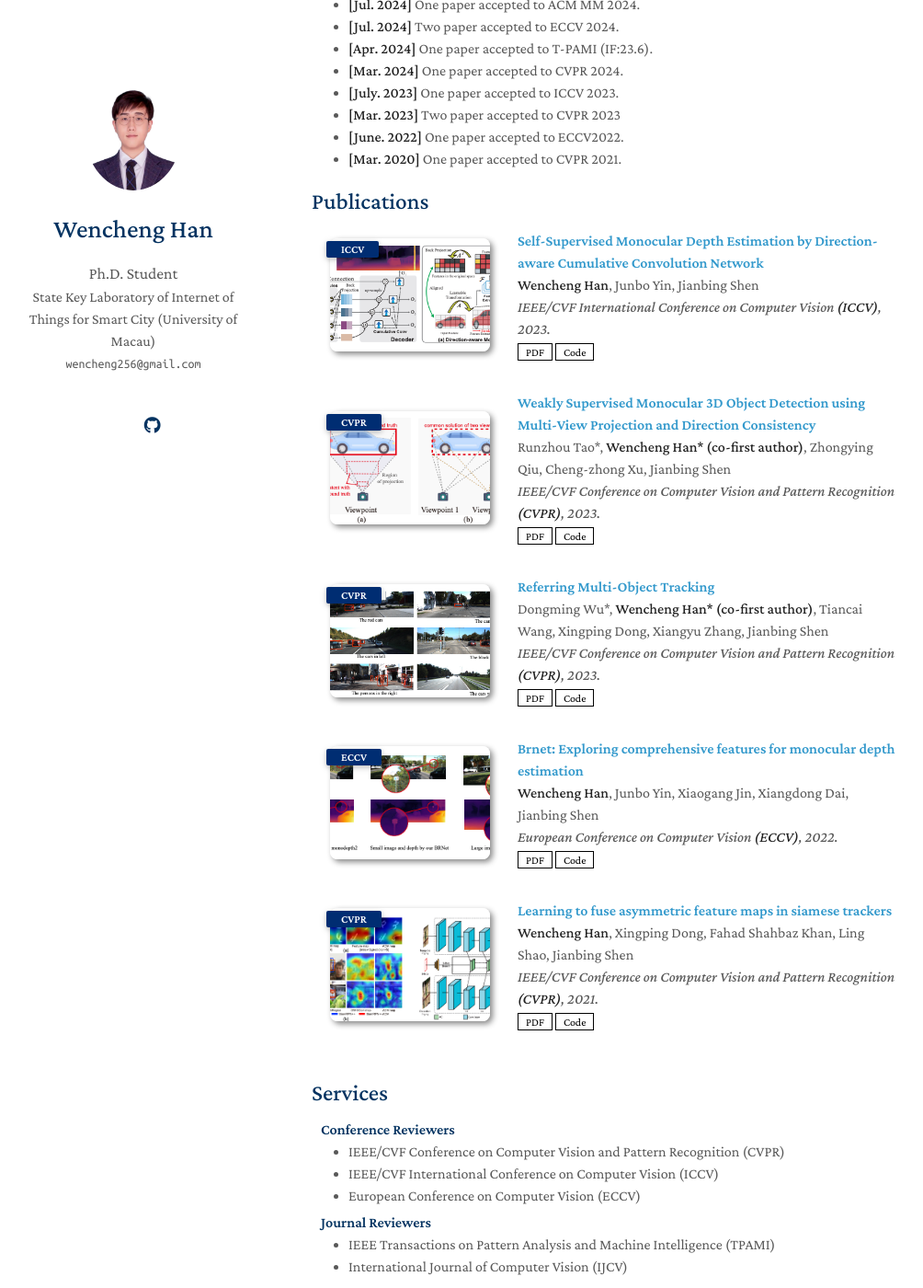
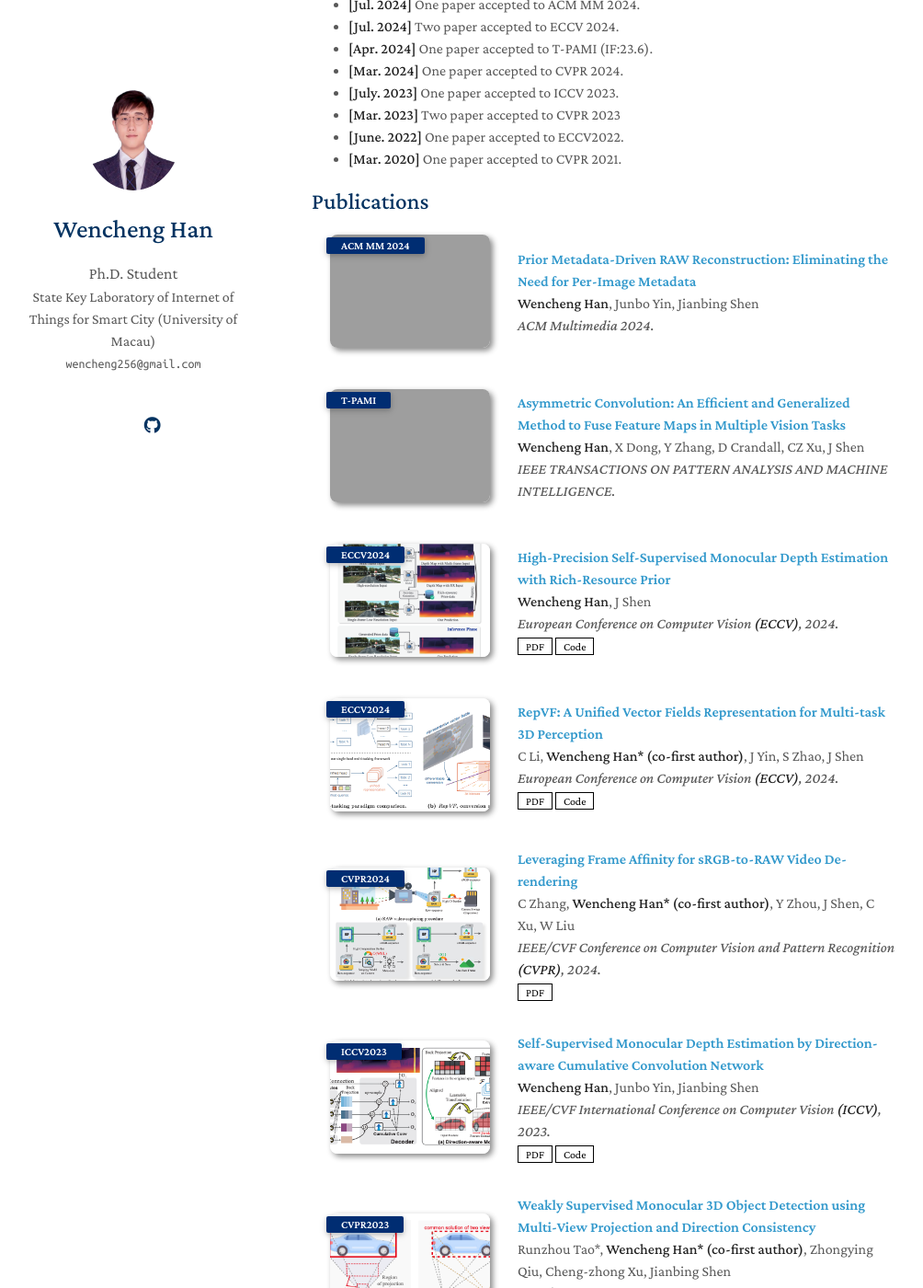
Before and after one commit to wencheng256/wencheng256.github.io, a Jekyll site: the page built from index.md, in a window 1280 px wide and 1400 px high, scrolled down 801 px. Shown: the whole window at 92% size, without its empty margins (131-1135 px from the left). Built offline with Jekyll 4.4.1, drawn with Linux system fonts in a browser that asks for light colours; nearby versions of some CDN libraries; a style sheet for code colours, icons or effects is not loaded; our own code applies the rules of GitHub Pages for plain Markdown files; some of the changed text lies outside the part shown; grey boxes are pictures that could not be loaded.

Commit message:
Update publications.yml

```diff
--- a/_data/publications.yml
+++ b/_data/publications.yml
@@ -1,8 +1,47 @@
 main:
+
+  - title: "Prior Metadata-Driven RAW Reconstruction: Eliminating the Need for Per-Image Metadata"
+    authors: <strong>Wencheng Han</strong>, Junbo Yin, Jianbing Shen
+    conference_short: ACM MM 2024
+    conference: ACM Multimedia 2024.
+    # pdf: https://arxiv.org/pdf/2308.05605
+    # code: https://github.com/wencheng256/DaCCN
+    image: ./assets/img/PriorRaw.png
+
+  - title: "Asymmetric Convolution: An Efficient and Generalized Method to Fuse Feature Maps in Multiple Vision Tasks"
+    authors: <strong>Wencheng Han</strong>, X Dong, Y Zhang, D Crandall, CZ Xu, J Shen
+    conference_short: T-PAMI
+    conference: IEEE TRANSACTIONS ON PATTERN ANALYSIS AND MACHINE INTELLIGENCE.
+    # pdf: https://arxiv.org/pdf/2308.05605
+    # code: https://github.com/wencheng256/DaCCN
+    image: ./assets/img/ACM_PAMI.png
+
+  - title: "High-Precision Self-Supervised Monocular Depth Estimation with Rich-Resource Prior"
+    authors: <strong>Wencheng Han</strong>, J Shen
+    conference_short: ECCV2024
+    conference: European Conference on Computer Vision <strong>(ECCV)</strong>, 2024.
+    pdf: https://arxiv.org/pdf/2308.05605
+    code: https://github.com/wencheng256/RPrDepth
+    image: ./assets/img/RPrDepth.png
+
+  - title: "RepVF: A Unified Vector Fields Representation for Multi-task 3D Perception"
+    authors: C Li, <strong>Wencheng Han* (co-first author)</strong>, J Yin, S Zhao, J Shen
+    conference_short: ECCV2024
+    conference: European Conference on Computer Vision <strong>(ECCV)</strong>, 2024.
+    pdf: https://arxiv.org/abs/2407.10876
+    code: https://github.com/jbji/RepVF
+    image: ./assets/img/RepVF.png
+
+  - title: "Leveraging Frame Affinity for sRGB-to-RAW Video De-rendering"
+    authors: C Zhang, <strong>Wencheng Han* (co-first author)</strong>, Y Zhou, J Shen, C Xu, W Liu
+    conference_short: CVPR2024
+    conference: IEEE/CVF Conference on Computer Vision and Pattern Recognition <strong>(CVPR)</strong>, 2024.
+    pdf: https://openaccess.thecvf.com/content/CVPR2024/papers/Zhang_Leveraging_Frame_Affinity_for_sRGB-to-RAW_Video_De-rendering_CVPR_2024_paper.pdf
+    image: ./assets/img/RAWVideo.png
 
   - title: "Self-Supervised Monocular Depth Estimation by Direction-aware Cumulative Convolution Network"
     authors: <strong>Wencheng Han</strong>, Junbo Yin, Jianbing Shen
-    conference_short: ICCV
+    conference_short: ICCV2023
     conference: IEEE/CVF International Conference on Computer Vision <strong>(ICCV)</strong>, 2023.
     pdf: https://arxiv.org/pdf/2308.05605
     code: https://github.com/wencheng256/DaCCN
@@ -10,7 +49,7 @@ main:
 
   - title: "Weakly Supervised Monocular 3D Object Detection using Multi-View Projection and Direction Consistency"
     authors: Runzhou Tao*, <strong>Wencheng Han* (co-first author)</strong>,  Zhongying Qiu, Cheng-zhong Xu, Jianbing Shen
-    conference_short: CVPR
+    conference_short: CVPR2023
     conference: IEEE/CVF Conference on Computer Vision and Pattern Recognition <strong>(CVPR)</strong>, 2023.
     pdf: https://openaccess.thecvf.com/content/CVPR2023/papers/Tao_Weakly_Supervised_Monocular_3D_Object_Detection_Using_Multi-View_Projection_and_CVPR_2023_paper.pdf
     code: https://github.com/weakmono3d/weakmono3d
@@ -18,7 +57,7 @@ main:
 
   - title: "Referring Multi-Object Tracking"
     authors: Dongming Wu*, <strong>Wencheng Han* (co-first author)</strong>, Tiancai Wang, Xingping Dong, Xiangyu Zhang, Jianbing Shen
-    conference_short: CVPR
+    conference_short: CVPRCVPR2023
     conference: IEEE/CVF Conference on Computer Vision and Pattern Recognition <strong>(CVPR)</strong>, 2023.
     pdf: https://openaccess.thecvf.com/content/CVPR2023/papers/Wu_Referring_Multi-Object_Tracking_CVPR_2023_paper.pdf
     code: https://referringmot.github.io/
@@ -26,7 +65,7 @@ main:
 
   - title: "Brnet: Exploring comprehensive features for monocular depth estimation"
     authors: <strong>Wencheng Han</strong>, Junbo Yin, Xiaogang Jin, Xiangdong Dai, Jianbing Shen
-    conference_short: ECCV
+    conference_short: ECCV2022
     conference: European Conference on Computer Vision <strong>(ECCV)</strong>, 2022.
     pdf: https://www.ecva.net/papers/eccv_2022/papers_ECCV/papers/136980574.pdf
     code: https://github.com/wencheng256/BRNet
@@ -34,7 +73,7 @@ main:
 
   - title: "Learning to fuse asymmetric feature maps in siamese trackers"
     authors: <strong>Wencheng Han</strong>, Xingping Dong, Fahad Shahbaz Khan, Ling Shao, Jianbing Shen
-    conference_short: CVPR
+    conference_short: CVPR2021
     conference: IEEE/CVF Conference on Computer Vision and Pattern Recognition <strong>(CVPR)</strong>, 2021.
     pdf: http://openaccess.thecvf.com/content/CVPR2021/papers/Han_Learning_To_Fuse_Asymmetric_Feature_Maps_in_Siamese_Trackers_CVPR_2021_paper.pdf
     code: https://github.com/wencheng256/SiamBAN-ACM
```
